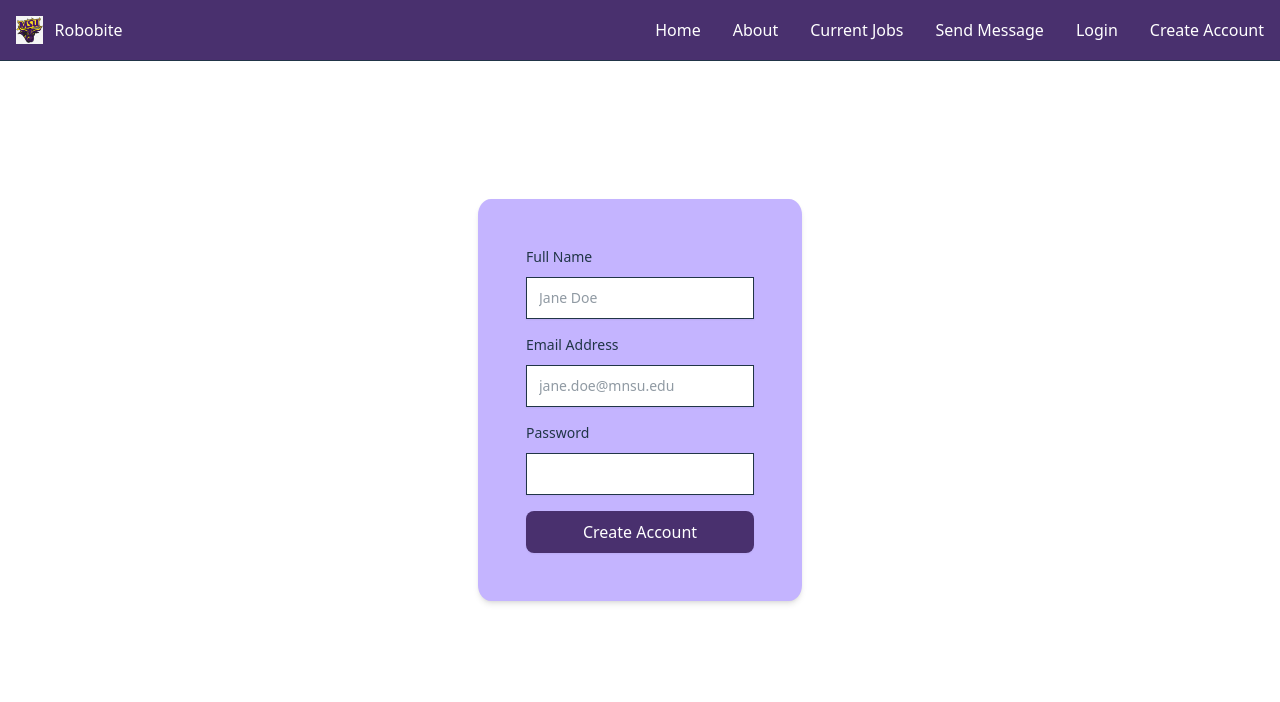
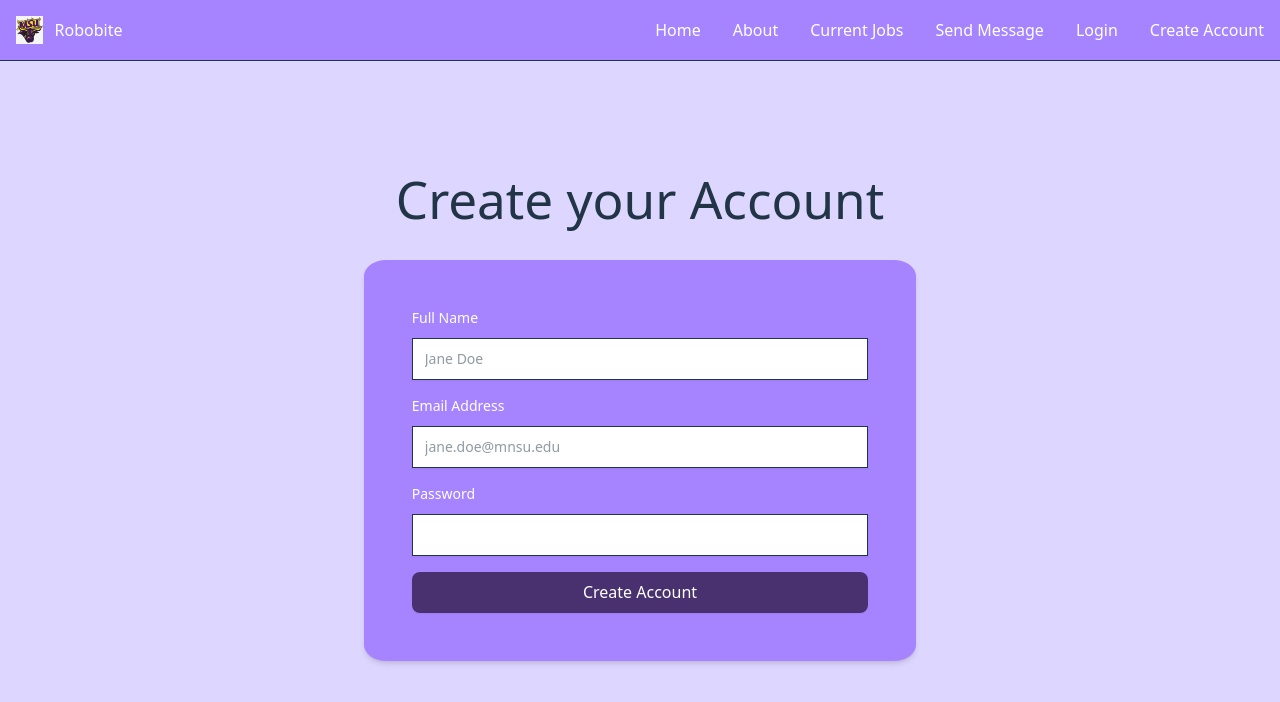
Before and after one commit to JonahG046/Robot_Project, a React (Vite) app in the folder BlackLotus/: page /Create-Account in a window 1280 px wide. Shown: the top 702 px of the page. Built offline with nearby package versions, Linux system fonts and the light colour scheme.

Commit message:
sign up page updates

```diff
--- a/BlackLotus/src/App.css
+++ b/BlackLotus/src/App.css
@@ -8,6 +8,11 @@
   padding: 2rem;
   text-align: center;
 }
+
+body {
+  background-color: #DDD6FE;
+}
+
 
 .logo {
   height: 6em;
--- a/BlackLotus/src/components/shared/Button/Button.css
+++ b/BlackLotus/src/components/shared/Button/Button.css
@@ -3,4 +3,5 @@
 .primary-color {
      /* background-color: rgb(119, 7, 224); */
         background-color: var(--main-brand-color);
+
 }
--- a/BlackLotus/src/components/shared/Button/Button.tsx
+++ b/BlackLotus/src/components/shared/Button/Button.tsx
@@ -22,7 +22,6 @@ const Button = ({ ...props }) => {
     `primary-color
     ${background}
     text-${textColor}
-
     bg-brand
     box-border
     border
--- a/BlackLotus/src/components/shared/Input/Input.tsx
+++ b/BlackLotus/src/components/shared/Input/Input.tsx
@@ -15,7 +15,7 @@ const Input = ({ ...props }) => {
         <div className="flex flex-col items-start">
             <label
                 htmlFor={id}
-                className="block mb-2.5 text-sm font-medium text-heading"
+                className="block mb-2.5 text-sm font-medium text-heading text-white"
             >
                 {label}
             </label>
--- a/BlackLotus/src/components/shared/Nav/Nav.tsx
+++ b/BlackLotus/src/components/shared/Nav/Nav.tsx
@@ -6,7 +6,7 @@ import RouteLink from "../RouteLink";
 const Nav = ({ }) => {
 
   return (
-  <nav className="primary-color fixed w-full z-20 top-0 start-0 border-b border-default">
+  <nav className="bg-violet-400 fixed w-full z-20 top-0 start-0 border-b border-default">
   <div className="max-w-screen-xl flex flex-wrap items-center justify-between mx-auto p-4">
     <div className="flex items-center space-x-3 rtl:space-x-reverse">
         <img src={logo} className="h-7" alt="MNSU logo" />
--- a/BlackLotus/src/pages/Auth/CreateAuth.tsx
+++ b/BlackLotus/src/pages/Auth/CreateAuth.tsx
@@ -7,15 +7,22 @@ const CreateAuth = () => {
     }
 
     return (
+    <>
+        <body className="bg-violet-200" />
+        <h1 className="p-8">
+            Create your Account
+        </h1>
 
-        <div className="p-12 shadow-md rounded-[4%] bg-violet-300">
+        <div className="p-12 shadow-md rounded-[4%] bg-violet-400">
             <form name="account"className="flex flex-col gap-4" onSubmit={submitHandler}>
                 <Input id="full-name" label="Full Name" placeholder="Jane Doe" />
                 <Input id="email-address" label="Email Address" placeholder="jane.doe@mnsu.edu" type="email" />
                 <Input id="password" label="Password" type="password" />
-                <Button className="w-full" text="Create Account" type="submit" />
+                <Button className="bg-violet-200 w-full" text="Create Account" type="submit" />
             </form>
         </div>
+
+    </>
 
 
 
```
